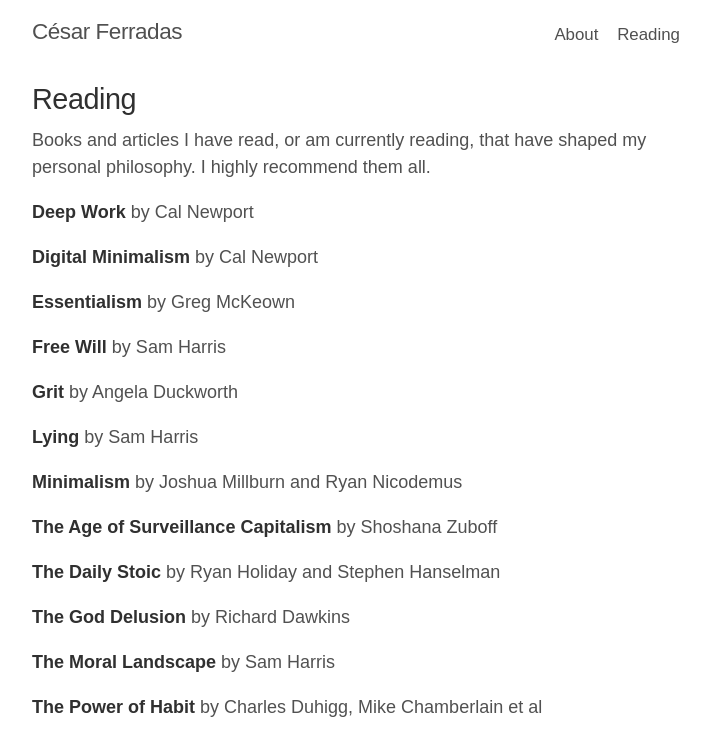
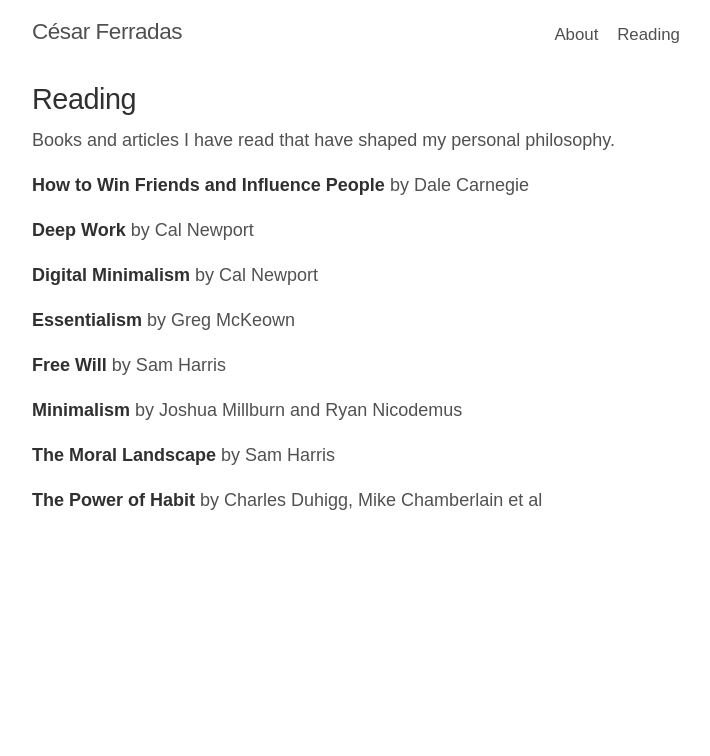
Before and after one commit to cesarferradas/ferrad.as, a Jekyll site: the page built from reading.md, in a window 1280 px wide. Shown: the top 756 px of the page, without its empty margins (284-994 px from the left). Built offline with Jekyll 4.4.1, drawn with Linux system fonts in a browser that asks for light colours; our own code applies the rules of GitHub Pages for plain Markdown files.

Commit message:
Update reading.md

```diff
--- a/reading.md
+++ b/reading.md
@@ -2,7 +2,9 @@
 title: Reading
 ---
 
-Books and articles I have read, or am currently reading, that have shaped my personal philosophy. I highly recommend them all.
+Books and articles I have read that have shaped my personal philosophy.
+
+**How to Win Friends and Influence People** by Dale Carnegie
 
 **Deep Work** by Cal Newport
 
@@ -12,17 +14,7 @@
 
 **Free Will** by Sam Harris
 
-**Grit** by Angela Duckworth
-
-**Lying** by Sam Harris
-
 **Minimalism** by Joshua Millburn and Ryan Nicodemus
-
-**The Age of Surveillance Capitalism** by Shoshana Zuboff
-
-**The Daily Stoic** by Ryan Holiday and Stephen Hanselman
-
-**The God Delusion** by Richard Dawkins
 
 **The Moral Landscape** by Sam Harris
 
```
